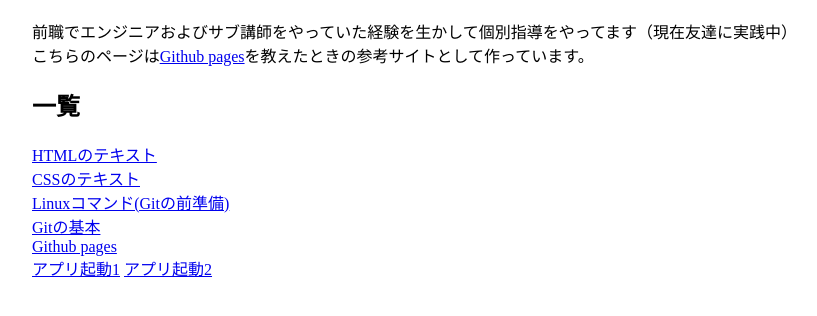
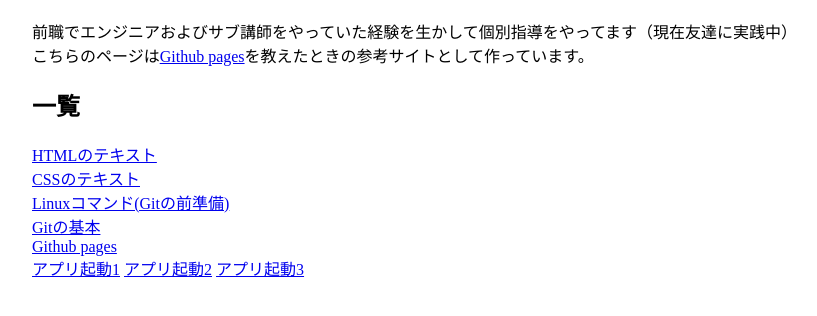
Before and after one commit to beeeyan/learning-lineup, a plain HTML site: page index.html in a window 1280 px wide. Shown: the part 70-386 px from the top of the page, without its empty margins (32-849 px from the left). Drawn offline with Linux system fonts and the light colour scheme.

Commit message:
確認追加

```diff
--- a/index.html
+++ b/index.html
@@ -30,5 +30,6 @@
     </div>
     <a href="jp.co.botejyu.app://jp.co.botejyu.app/coupon">アプリ起動1</a>
     <a href="botejyu://jp.co.botejyu.app/coupon">アプリ起動2</a>
+    <a href="jp.co.botejyu.app">アプリ起動3</a>
 </body>
 </html>
```
